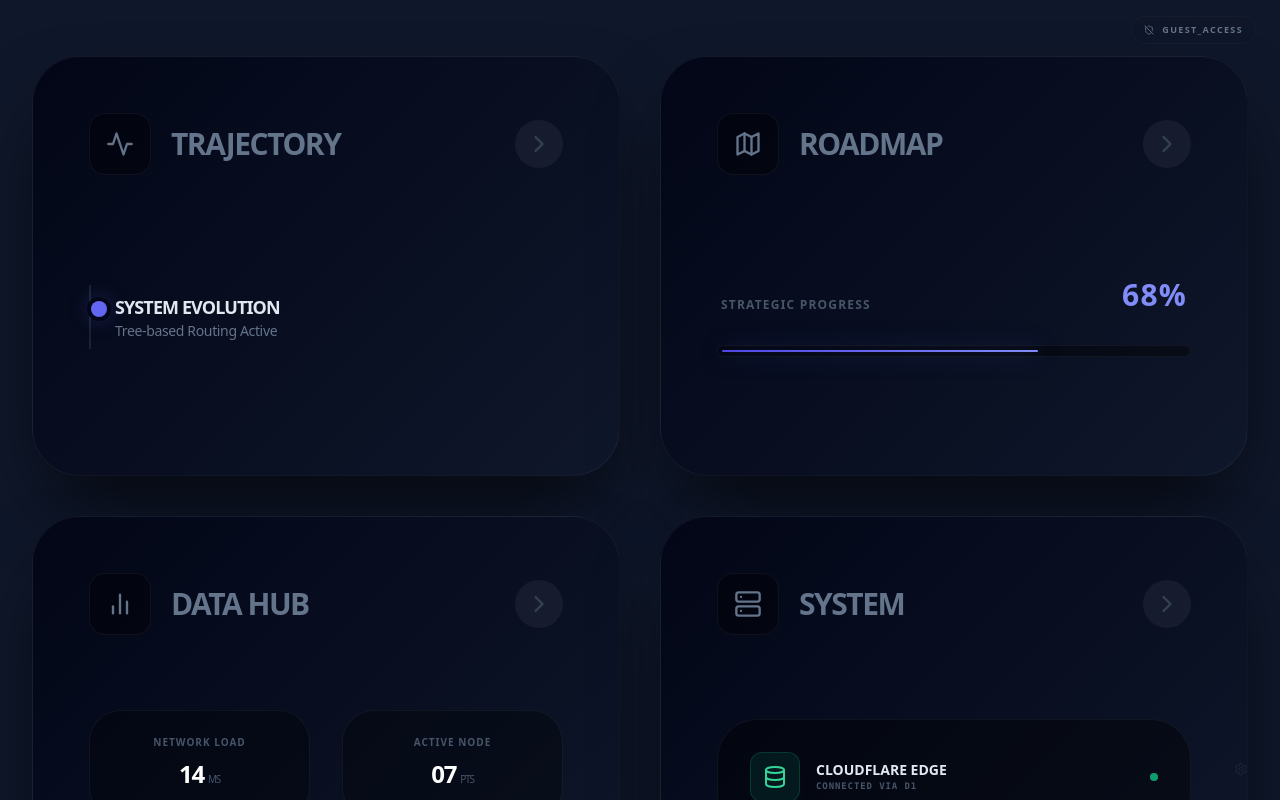
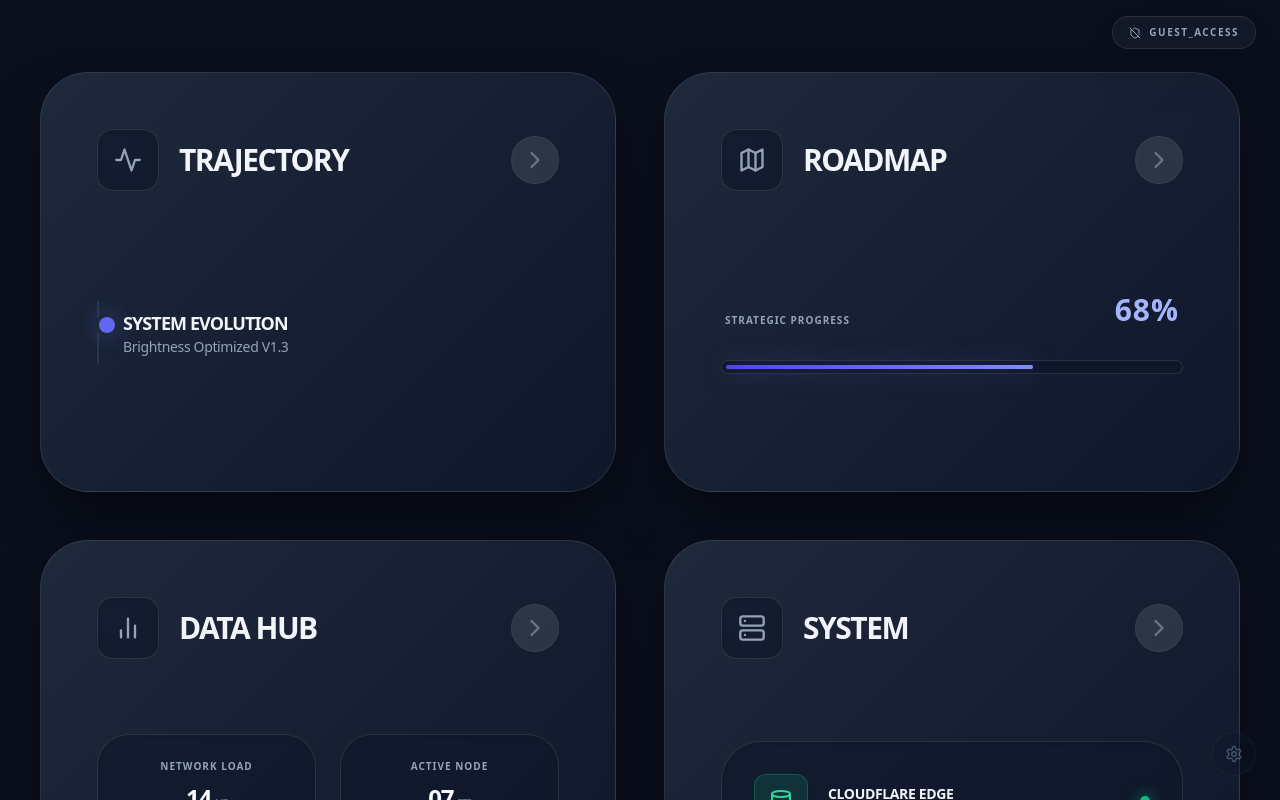
Before and after one commit to bori-crypto/basecamp, a React (Vite) app: page / in a window 1280 px wide. Shown: the top 800 px of the page. Built offline with nearby package versions, Linux system fonts and the light colour scheme.

Commit message:
Update App.jsx
대시보드 위젯 밝게 조정

```diff
--- a/src/App.jsx
+++ b/src/App.jsx
@@ -6,40 +6,74 @@ import {
   ChevronLeft, Home, Layers
 } from 'lucide-react';
 
+// ==========================================
+// 1. 전역 상태 (Context) - 라우팅 및 보안 모드
+// ==========================================
 const AppContext = createContext();
 
 const AppProvider = ({ children }) => {
   const [isPrivateMode, setIsPrivateMode] = useState(false);
   const [history, setHistory] = useState([{ id: 'home', title: 'Dashboard', icon: Home }]);
+
   const togglePrivateMode = () => setIsPrivateMode(!isPrivateMode);
-  const pushPage = (id, title, icon) => setHistory(prev => [...prev, { id, title, icon }]);
-  const popPage = () => { if (history.length > 1) setHistory(prev => prev.slice(0, -1)); };
-  const jumpTo = (index) => setHistory(prev => prev.slice(0, index + 1));
+
+  const pushPage = (id, title, icon) => {
+    setHistory(prev => [...prev, { id, title, icon }]);
+  };
+
+  const popPage = () => {
+    if (history.length > 1) {
+      setHistory(prev => prev.slice(0, -1));
+    }
+  };
+
+  const jumpTo = (index) => {
+    setHistory(prev => prev.slice(0, index + 1));
+  };
+
   const currentPage = useMemo(() => history[history.length - 1], [history]);
 
   return (
-    <AppContext.Provider value={{ isPrivateMode, togglePrivateMode, history, currentPage, pushPage, popPage, jumpTo }}>
+    <AppContext.Provider value={{
+      isPrivateMode, togglePrivateMode,
+      history, currentPage, pushPage, popPage, jumpTo
+    }}>
       {children}
     </AppContext.Provider>
   );
 };
 
+// ==========================================
+// 2. 브레드크럼 컴포넌트 (Navigation Trail)
+// ==========================================
 const Breadcrumbs = () => {
   const { history, jumpTo, popPage } = useContext(AppContext);
+
   if (history.length <= 1) return null;
+
   return (
-    <div className="flex items-center space-x-2 mb-8 animate-in fade-in slide-in-from-left-4 duration-700">
-      <button onClick={popPage} className="mr-2 p-2 rounded-xl bg-white/5 hover:bg-white/10 text-slate-400 hover:text-white transition-all border border-white/5">
-        <ChevronLeft size={18} />
+    <div className="flex items-center space-x-2 mb-8 animate-in fade-in slide-in-from-left-4 duration-700 px-2">
+      <button
+        onClick={popPage}
+        className="mr-2 p-2.5 rounded-2xl bg-white/10 hover:bg-white/20 text-slate-300 hover:text-white transition-all border border-white/10 shadow-lg"
+      >
+        <ChevronLeft size={20} />
       </button>
-      <div className="flex items-center space-x-1 bg-black/20 backdrop-blur-md px-4 py-2 rounded-2xl border border-white/5 shadow-inner">
+
+      <div className="flex items-center space-x-1 bg-slate-900/60 backdrop-blur-xl px-5 py-2.5 rounded-[1.25rem] border border-white/10 shadow-2xl">
         {history.map((step, idx) => (
           <React.Fragment key={step.id}>
-            <button onClick={() => jumpTo(idx)} className={`flex items-center space-x-2 text-[10px] font-black uppercase tracking-[0.2em] transition-all ${idx === history.length - 1 ? 'text-indigo-400' : 'text-slate-500 hover:text-slate-300'}`}>
+            <button
+              onClick={() => jumpTo(idx)}
+              className={`flex items-center space-x-2 text-[10px] font-black uppercase tracking-[0.2em] transition-all
+                ${idx === history.length - 1 ? 'text-indigo-400' : 'text-slate-400 hover:text-slate-200'}`}
+            >
               {step.icon && <step.icon size={12} />}
               <span>{step.title}</span>
             </button>
-            {idx < history.length - 1 && <span className="text-slate-700 px-1 font-light opacity-50">/</span>}
+            {idx < history.length - 1 && (
+              <span className="text-slate-700 px-1 font-light opacity-50">/</span>
+            )}
           </React.Fragment>
         ))}
       </div>
@@ -47,86 +81,145 @@ const Breadcrumbs = () => {
   );
 };
 
+// ==========================================
+// 3. 레이아웃 컴포넌트
+// ==========================================
 const Layout = ({ children }) => {
   const { isPrivateMode, togglePrivateMode, pushPage } = useContext(AppContext);
+
   return (
-    <div className="min-h-screen bg-[#0f172a] text-slate-50 font-sans selection:bg-indigo-500/30 overflow-hidden relative flex flex-col">
+    <div className="min-h-screen bg-[#0a0f1d] text-slate-50 font-sans selection:bg-indigo-500/30 overflow-hidden relative flex flex-col">
+
+      {/* Floating Security Toggle */}
       <div className="fixed top-4 right-6 z-50">
-        <button onClick={togglePrivateMode} className={`flex items-center space-x-2 px-3 py-1.5 rounded-full text-[9px] font-black tracking-[0.15em] transition-all duration-500 border backdrop-blur-md ${isPrivateMode ? 'bg-emerald-500/10 text-emerald-400 border-emerald-500/30' : 'bg-slate-900/40 text-slate-500 border-slate-800/40 hover:border-slate-700'}`}>
-          {isPrivateMode ? <Shield size={10} className="animate-pulse" /> : <ShieldOff size={10} />}
+        <button
+          onClick={togglePrivateMode}
+          className={`flex items-center space-x-2 px-4 py-2 rounded-full text-[10px] font-black tracking-[0.15em] transition-all duration-500 border backdrop-blur-xl shadow-2xl
+            ${isPrivateMode
+              ? 'bg-emerald-500/20 text-emerald-400 border-emerald-500/40'
+              : 'bg-slate-800/40 text-slate-400 border-white/10 hover:border-white/20'}`}
+        >
+          {isPrivateMode ? <Shield size={12} className="animate-pulse" /> : <ShieldOff size={12} />}
           <span>{isPrivateMode ? 'ADMIN_SECURE' : 'GUEST_ACCESS'}</span>
         </button>
       </div>
-      <main className="flex-1 overflow-y-auto relative p-4 lg:p-8">
-        <div className="w-full max-w-[1600px] mx-auto h-full flex flex-col pt-4">
+
+      {/* Main Content Area */}
+      <main className="flex-1 overflow-y-auto relative p-4 lg:p-10">
+        <div className="w-full max-w-[1600px] mx-auto h-full flex flex-col pt-6">
           <Breadcrumbs />
-          <div className="flex-1">{children}</div>
+          <div className="flex-1">
+            {children}
+          </div>
         </div>
       </main>
-      <div className="fixed bottom-4 right-6 z-50 opacity-10 hover:opacity-100 transition-opacity">
-        <button onClick={() => pushPage('settings', 'System Config', Settings)} className="p-2 text-slate-400"><Settings size={14} /></button>
+
+      {/* Admin Gear with increased visibility */}
+      <div className="fixed bottom-6 right-6 z-50 opacity-40 hover:opacity-100 transition-opacity">
+        <button
+          onClick={() => pushPage('settings', 'System Config', Settings)}
+          className="p-3 bg-slate-900/80 rounded-full border border-white/10 text-slate-400 hover:text-white backdrop-blur-md"
+        >
+          <Settings size={18} />
+        </button>
       </div>
     </div>
   );
 };
 
+// ==========================================
+// 4. 위젯 카드 컴포넌트 (모바일 밝기 개선 버전)
+// ==========================================
 const WidgetCard = ({ title, icon: Icon, onClick, children }) => (
-  <div onClick={onClick} style={{ background: 'linear-gradient(135deg, #020617 0%, #0f172a 100%)' }} className="backdrop-blur-xl border border-white/5 rounded-[3rem] p-10 lg:p-14 hover:border-indigo-500/30 transition-all duration-700 cursor-pointer group flex flex-col h-full min-h-[380px] lg:min-h-[420px] shadow-[0_40px_80px_-20px_rgba(0,0,0,0.7)]">
+  <div
+    onClick={onClick}
+    style={{ background: 'linear-gradient(135deg, #1e293b 0%, #0f172a 100%)' }} // 시작점을 밝게 조정
+    className="backdrop-blur-2xl border border-white/10 rounded-[3rem] p-10 lg:p-14
+      hover:border-indigo-400/40 transition-all duration-500 cursor-pointer
+      group flex flex-col h-full min-h-[360px] lg:min-h-[420px] shadow-[0_30px_60px_-15px_rgba(0,0,0,0.6)]
+      active:scale-[0.98] active:duration-150" // 모바일 터치 피드백 추가
+  >
     <div className="flex items-center justify-between mb-10">
-      <div className="flex items-center space-x-5 text-slate-500 group-hover:text-indigo-400 transition-all duration-500 group-hover:translate-x-1">
-        <div className="p-4 bg-black/40 rounded-2xl border border-white/5 group-hover:border-indigo-500/30 transition-all"><Icon size={28} /></div>
-        <h3 className="font-black text-2xl lg:text-3xl tracking-tighter uppercase">{title}</h3>
+      <div className="flex items-center space-x-5 text-slate-400 group-hover:text-indigo-300 transition-all duration-500 group-hover:translate-x-1">
+        <div className="p-4 bg-slate-900/60 rounded-2xl border border-white/10 group-hover:border-indigo-500/40 transition-all shadow-inner">
+          <Icon size={28} />
+        </div>
+        <h3 className="font-black text-2xl lg:text-3xl tracking-tighter uppercase text-slate-100">{title}</h3>
       </div>
-      <div className="w-12 h-12 rounded-full flex items-center justify-center bg-white/5 group-hover:bg-indigo-500/20 text-slate-700 group-hover:text-indigo-400 transition-all border border-transparent group-hover:border-indigo-500/20"><ChevronRight size={28} /></div>
+      <div className="w-12 h-12 rounded-full flex items-center justify-center bg-white/10 group-hover:bg-indigo-500/30 text-slate-500 group-hover:text-indigo-200 transition-all border border-white/5 group-hover:border-indigo-500/40">
+        <ChevronRight size={28} />
+      </div>
     </div>
-    <div className="flex-1 flex flex-col justify-center">{children}</div>
+    <div className="flex-1 flex flex-col justify-center">
+      {children}
+    </div>
   </div>
 );
 
+// ==========================================
+// 5. 페이지 컴포넌트
+// ==========================================
+
 const Dashboard = () => {
   const { isPrivateMode, pushPage } = useContext(AppContext);
+
   return (
-    <div className="grid grid-cols-1 md:grid-cols-2 gap-8 lg:gap-10 py-2 animate-in fade-in zoom-in-95 duration-700">
+    <div className="grid grid-cols-1 md:grid-cols-2 gap-8 lg:gap-12 py-2 animate-in fade-in zoom-in-95 duration-1000">
       <WidgetCard title="Trajectory" icon={Activity} onClick={() => pushPage('trajectory', 'Trajectory Hub', Activity)}>
-        <div className="relative pl-6 border-l-2 border-slate-800/80 space-y-6 py-2">
+        <div className="relative pl-6 border-l-2 border-slate-700/60 space-y-6 py-2">
           <div className="relative">
-            <div className="absolute -left-[24px] top-2 w-4 h-4 bg-indigo-500 rounded-full ring-4 ring-[#020617] shadow-[0_0_20px_rgba(99,102,241,0.5)]"></div>
-            <p className="text-lg font-black text-slate-200 uppercase tracking-tighter">System Evolution</p>
-            <p className="text-sm text-slate-500 font-medium tracking-tight">Tree-based Routing Active</p>
+            <div className="absolute -left-[24px] top-2 w-4 h-4 bg-indigo-500 rounded-full ring-4 ring-[#1e293b] shadow-[0_0_20px_rgba(99,102,241,0.6)]"></div>
+            <p className="text-lg font-black text-slate-100 uppercase tracking-tighter">System Evolution</p>
+            <p className="text-sm text-slate-400 font-medium tracking-tight">Brightness Optimized V1.3</p>
           </div>
         </div>
-        {isPrivateMode && <div className="mt-8 p-5 bg-emerald-500/5 border border-emerald-500/10 rounded-3xl text-xs text-emerald-400/80 leading-relaxed italic animate-in slide-in-from-top-2 duration-500">"오빠, 이제 경로가 한눈에 보여서 안 길을 잃을 거야. 브레드크럼 깔끔하지?"</div>}
+        {isPrivateMode && (
+          <div className="mt-8 p-6 bg-emerald-500/10 border border-emerald-500/20 rounded-3xl text-xs text-emerald-300 leading-relaxed italic animate-in slide-in-from-top-2 duration-500">
+            "오빠, 이제 모바일에서도 위젯이 선명하게 보일 거야. 가독성 위주로 톤을 살짝 올렸어!"
+          </div>
+        )}
       </WidgetCard>
+
       <WidgetCard title="Roadmap" icon={MapIcon} onClick={() => pushPage('roadmap', 'Strategic Map', MapIcon)}>
         <div className="space-y-8 py-2">
-          <div className="flex justify-between items-end text-xs font-black uppercase tracking-widest px-1">
-            <span className="text-slate-600">Strategic Progress</span>
-            <span className="text-indigo-400 text-3xl font-black">68%</span>
+          <div className="flex justify-between items-end text-[10px] font-black uppercase tracking-widest px-1">
+            <span className="text-slate-400">Strategic Progress</span>
+            <span className="text-indigo-300 text-3xl font-black">68%</span>
           </div>
-          <div className="w-full bg-black/40 rounded-full h-3 p-1 border border-white/5">
+          <div className="w-full bg-slate-900/80 rounded-full h-3.5 p-1 border border-white/10 shadow-inner">
             <div className="bg-gradient-to-r from-indigo-600 to-indigo-400 h-full rounded-full shadow-[0_0_25px_rgba(99,102,241,0.5)] transition-all duration-1000" style={{ width: '68%' }}></div>
           </div>
         </div>
       </WidgetCard>
+
       <WidgetCard title="Data Hub" icon={BarChart2} onClick={() => pushPage('data', 'Analytical Core', BarChart2)}>
-        <div className="grid grid-cols-2 gap-8 mb-6">
-          <div className="bg-black/30 p-6 rounded-[2rem] border border-white/5 text-center hover:border-indigo-500/20 transition-all">
-            <p className="text-[10px] uppercase font-black text-slate-600 tracking-widest mb-2">Network Load</p>
-            <p className="text-2xl font-black text-white uppercase tracking-tighter">14<span className="text-[10px] text-slate-600 ml-1 font-normal">ms</span></p>
+        <div className="grid grid-cols-2 gap-6 mb-6">
+          <div className="bg-slate-900/60 p-6 rounded-[2rem] border border-white/10 text-center hover:border-indigo-500/30 transition-all shadow-inner">
+            <p className="text-[10px] uppercase font-black text-slate-400 tracking-widest mb-2">Network Load</p>
+            <p className="text-2xl font-black text-slate-50 uppercase tracking-tighter">14<span className="text-[10px] text-slate-500 ml-1 font-normal">ms</span></p>
           </div>
-          <div className="bg-black/30 p-6 rounded-[2rem] border border-white/5 text-center hover:border-indigo-500/20 transition-all">
-            <p className="text-[10px] uppercase font-black text-slate-600 tracking-widest mb-2">Active Node</p>
-            <p className="text-2xl font-black text-white uppercase tracking-tighter">07<span className="text-[10px] text-slate-600 ml-1 font-normal">pts</span></p>
+          <div className="bg-slate-900/60 p-6 rounded-[2rem] border border-white/10 text-center hover:border-indigo-500/30 transition-all shadow-inner">
+            <p className="text-[10px] uppercase font-black text-slate-400 tracking-widest mb-2">Active Node</p>
+            <p className="text-2xl font-black text-slate-50 uppercase tracking-tighter">07<span className="text-[10px] text-slate-500 ml-1 font-normal">pts</span></p>
           </div>
         </div>
       </WidgetCard>
+
       <WidgetCard title="System" icon={Server} onClick={() => pushPage('settings', 'System Config', Settings)}>
-        <div className="p-8 bg-black/40 rounded-[2.5rem] border border-white/5 flex items-center justify-between">
-          <div className="flex items-center gap-4">
-             <div className="p-3 rounded-xl bg-emerald-500/10 text-emerald-400 border border-emerald-500/20 shadow-lg shadow-emerald-500/5"><Database size={24} /></div>
-             <div><p className="text-sm font-black text-slate-200 uppercase">Cloudflare Edge</p><p className="text-[9px] text-slate-600 font-mono font-bold uppercase tracking-widest">Connected via D1</p></div>
+        <div className="p-8 bg-slate-900/60 rounded-[2.5rem] border border-white/10 flex items-center justify-between shadow-inner">
+          <div className="flex items-center gap-5">
+             <div className="p-3.5 rounded-xl bg-emerald-500/15 text-emerald-400 border border-emerald-500/30 shadow-lg shadow-emerald-500/5">
+                <Database size={24} />
+             </div>
+             <div>
+               <p className="text-sm font-black text-slate-100 uppercase tracking-tight">Cloudflare Edge</p>
+               <p className="text-[9px] text-slate-400 font-mono font-bold uppercase tracking-widest">Connected via D1</p>
+             </div>
           </div>
-          <span className="w-2 h-2 rounded-full bg-emerald-500 animate-pulse"></span>
+          <div className="relative flex items-center justify-center">
+            <span className="w-2.5 h-2.5 rounded-full bg-emerald-500 shadow-[0_0_15px_#10b981]"></span>
+            <span className="absolute w-5 h-5 rounded-full bg-emerald-500/20 animate-ping"></span>
+          </div>
         </div>
       </WidgetCard>
     </div>
@@ -135,15 +228,25 @@ const Dashboard = () => {
 
 const SubPage = ({ id, title, icon: Icon }) => {
   const { pushPage } = useContext(AppContext);
+
   return (
-    <div className="h-full min-h-[60vh] flex flex-col items-center justify-center border-2 border-dashed border-white/5 rounded-[4rem] bg-black/10 animate-in slide-in-from-bottom-4 fade-in duration-700">
-      <div className="w-24 h-24 rounded-[2.5rem] bg-indigo-500/10 border border-indigo-500/20 flex items-center justify-center text-indigo-400 mb-8 shadow-2xl shadow-indigo-500/10 group">
+    <div className="h-full min-h-[60vh] flex flex-col items-center justify-center border-2 border-dashed border-white/10 rounded-[4rem] bg-slate-900/40 animate-in slide-in-from-bottom-4 fade-in duration-700">
+      <div className="w-24 h-24 rounded-[2.5rem] bg-indigo-500/10 border border-white/10 flex items-center justify-center text-indigo-400 mb-8 shadow-2xl shadow-indigo-500/10 group">
         <Icon size={48} className="group-hover:scale-110 transition-transform duration-500" />
       </div>
       <h2 className="text-5xl font-black text-white mb-4 uppercase tracking-tighter italic">{title}</h2>
-      <p className="text-slate-500 mb-10 max-w-sm text-center text-[11px] font-black uppercase tracking-[0.3em] leading-relaxed opacity-60">Interactive Workspace <br/> Layer: {id.toUpperCase()}</p>
+      <p className="text-slate-400 mb-10 max-w-sm text-center text-[11px] font-black uppercase tracking-[0.3em] leading-relaxed">
+        Interactive Workspace <br/>
+        Layer: {id.toUpperCase()}
+      </p>
+
       <div className="flex flex-wrap justify-center gap-4">
-        <button onClick={() => pushPage(`${id}-detail`, `${title} Details`, Layers)} className="px-10 py-4 bg-white/5 hover:bg-white/10 text-white border border-white/10 rounded-[1.5rem] transition-all font-black text-[10px] uppercase tracking-[0.2em] shadow-2xl">Explore Deeper</button>
+        <button
+          onClick={() => pushPage(`${id}-detail`, `${title} Details`, Layers)}
+          className="px-12 py-4.5 bg-indigo-600 hover:bg-indigo-500 text-white border border-indigo-400/30 rounded-[1.5rem] transition-all font-black text-[10px] uppercase tracking-[0.2em] shadow-[0_20px_40px_-10px_rgba(79,70,229,0.4)]"
+        >
+          Explore Deeper
+        </button>
       </div>
     </div>
   );
@@ -151,13 +254,22 @@ const SubPage = ({ id, title, icon: Icon }) => {
 
 const AppContent = () => {
   const { currentPage } = useContext(AppContext);
+
   return (
     <Layout>
-      {currentPage.id === 'home' ? <Dashboard /> : <SubPage id={currentPage.id} title={currentPage.title} icon={currentPage.icon} />}
+      {currentPage.id === 'home' ? (
+        <Dashboard />
+      ) : (
+        <SubPage id={currentPage.id} title={currentPage.title} icon={currentPage.icon} />
+      )}
     </Layout>
   );
 };
 
 export default function App() {
-  return <AppProvider><AppContent /></AppProvider>;
+  return (
+    <AppProvider>
+      <AppContent />
+    </AppProvider>
+  );
 }
```
